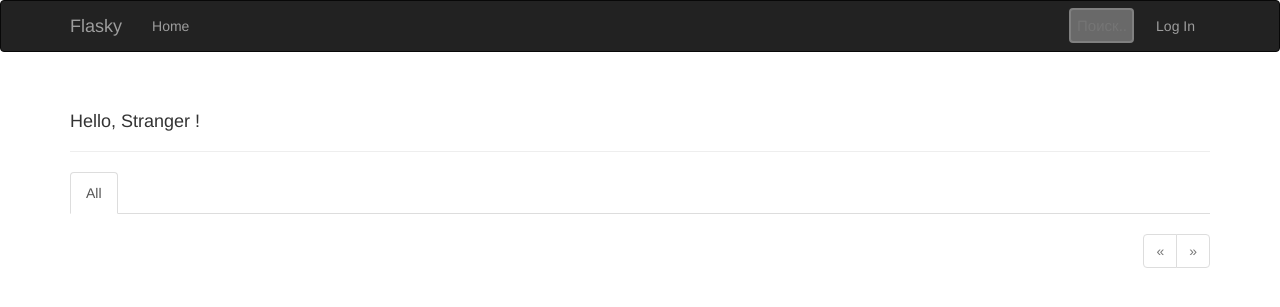
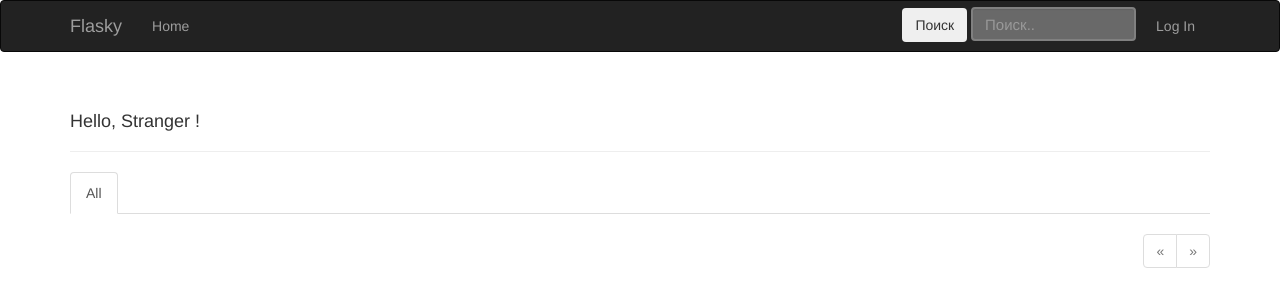
Before and after one commit to andschir/blog-flask, a Flask app: page / in a window 1280 px wide. Shown: the top 307 px of the page. Run offline with Flask 2, Linux system fonts and the light colour scheme; data that the repository does not hold is empty; parts of the project's set-up code (start-up, migrations or seed data) failed here and were passed over; some libraries are stand-ins or nearby versions.

Commit message:
added basic search, show/hide for long posts

```diff
--- a/app/main/forms.py
+++ b/app/main/forms.py
@@ -80,5 +80,5 @@
 
 
 class CommentForm(FlaskForm):
-    body = StringField('Enter your comment', validators=[DataRequired()])
-    submit = SubmitField('Submit')
+    body = StringField('Введите ваш комментарий', validators=[DataRequired()])
+    submit = SubmitField('Отправить')
--- a/app/main/views.py
+++ b/app/main/views.py
@@ -28,6 +28,24 @@
     posts = pagination.items
     return render_template('index.html', posts=posts,
                            show_followed=show_followed, pagination=pagination)
+
+
+@main.route('/search')
+def search():
+    page = request.args.get('page', 1, type=int)
+    search = request.args.get('q')
+    if search:
+        query = Post.query.filter_by(status=Post.STATUS_PUBLIC)\
+            .filter(Post.body.contains(search) |
+                    Post.title.contains(search))
+        pagination = query.order_by(Post.timestamp.desc()).paginate(
+            page, per_page=current_app.config['FLASKY_POSTS_PER_PAGE'],
+            error_out=False)
+        posts = pagination.items
+        if len(posts) > -1:
+            posts_count = len(posts)
+    return render_template('search.html', posts=posts, posts_count=posts_count,
+                           pagination=pagination)
 
 
 @main.route('/create', methods=['GET', 'POST'])
--- /dev/null
+++ b/app/static/scripts/add_showhide.js
@@ -0,0 +1,13 @@
+function check() {
+    var em = parseFloat(getComputedStyle($(".post-body div").parent()[0]).fontSize);
+    var divheight = $(".post-body div").children().parent()[0].clientHeight/em;
+    var divs = document.querySelectorAll('div.post-body-realsize');
+    var showhides = document.querySelectorAll('div.showhide');
+
+    divs.forEach(function(div, divnumber) {
+        if (div.clientHeight/em > divheight) {
+            showhides[divnumber].children[0].text = 'Показать полностью';
+        }
+    });
+}
+document.addEventListener("DOMContentLoaded", check);
--- a/app/static/showhide.js
+++ b/app/static/scripts/showhide.js
@@ -6,7 +6,7 @@
     var linkText = $this.text().toUpperCase();
 
     if (parent.clientHeight < content.clientHeight) {
-        parent.style.height = content.clientHeight + "px";
+        parent.style.height = content.clientHeight + 10 + "px";
         linkText = "Скрыть";
     } else {
         parent.style.height = '5em';
--- a/app/static/styles.css
+++ b/app/static/styles/styles.css
@@ -125,27 +125,26 @@
 
 /* Search */
 .search-container {
-/* top right bottom left */
-margin: 7px 7px 0px 0px;;
+    /* top right bottom left */
+    margin: 6px 5px 0px 0px;
+}
+.search-container button {
+    /* top right bottom left */
+    margin: 0px 0px 2px 0px;
 }
 input[type=search] {
-  display:block;
-  margin: 0 0 0 auto;
-  width: 65px;
-  height: 35px;
+  display:inline;
+  width: 165px;
   box-sizing: border-box;
   border: 2px solid grey;
   border-radius: 4px;
   font-size: 15px;
   color: white;
   background-color: #696969;
-  padding: 0px 0px 0px 6px;
   -webkit-transition: width 0.4s ease-in-out;
   transition: width 0.4s ease-in-out;
 }
-input[type=search]:focus {
-  width: 100%;
-}
+
 .post-button:hover {
     background-color: #808080 !important;
     color: #FFFFFF !important;
@@ -163,9 +162,7 @@
   -o-transition: height .5s;
   -webkit-transition: height .5s;
   transition: height .5s;
-
   overflow: hidden;
   line-height: 1em;
-
   height: 5em;
 }
--- a/app/templates/_posts.html
+++ b/app/templates/_posts.html
@@ -1,3 +1,4 @@
+<script src="/static/scripts/showhide.js"></script>
 <ul class="posts">
     {% for post in posts %}
     <li class="post">
@@ -25,7 +26,7 @@
             <div class="post-body ck-content ">
                 {% if showhide == 'hide' %}
                     <div class='post-body-sizer'>
-                        <div>
+                        <div class='post-body-realsize'>
                             {% if post.body_html %}
                                 {{ (post.body_html | safe) }}
                             {% else %}
@@ -33,7 +34,7 @@
                             {% endif %}
                         </div>
                     </div>
-                    <div class="showhide"><a href="#">Показать полностью</a></div>
+                    <div class="showhide"><a href="#"></a></div>
                 {% elif showhide == 'show' %}
                     {% if post.body_html %}
                         {{ (post.body_html | safe) }}
@@ -104,4 +105,5 @@
         </div>
     </li>
     {% endfor %}
+    <script src="/static/scripts/add_showhide.js"></script>
 </ul>
--- a/app/templates/base.html
+++ b/app/templates/base.html
@@ -6,10 +6,9 @@
 {{ super() }}
 <link rel="shortcut icon" href="{{ url_for('static', filename='favicon.ico') }}" type="image/x-icon">
 <link rel="icon" href="{{ url_for('static', filename='favicon.ico') }}" type="image/x-icon">
-<link rel="stylesheet" type="text/css" href="{{ url_for('static', filename='styles.css') }}">
-<link rel="stylesheet" type="text/css" href="{{ url_for('static', filename='content-styles.css') }}">
+<link rel="stylesheet" type="text/css" href="{{ url_for('static', filename='styles/styles.css') }}">
+<link rel="stylesheet" type="text/css" href="{{ url_for('static', filename='styles/content-styles.css') }}">
 <script src="https://ajax.googleapis.com/ajax/libs/jquery/3.5.1/jquery.min.js"></script>
-<script src="/static/showhide.js"></script>
 {% endblock %}
 
 {% block navbar %}
@@ -32,16 +31,20 @@
                 {% endif %}
             </ul>
             <ul class="nav navbar-nav navbar-right">
-                <li class="search-container">
-                    <form>
-                        <input type="search" name="search" placeholder="Поиск..">
-                    </form>
+                <li>
+                     <div class="search-container">
+                         <form method="GET" action="{{ url_for('main.search') }}">
+                             <button type="submit" class="btn">Поиск</button>
+                             <input class="form-control" required type="search" name="q" placeholder="Поиск.."
+                                    value="{{ request.args.get('q', '') }}">
+                         </form>
+                    </div>
                 </li>
                 {% if current_user.can(Permission.MODERATE) %}
                 <li class="dropdown">
                     <a href="#" class="dropdown-toggle" data-toggle="dropdown">
                             Tools <b class="caret"></b>
-                        </a>
+                    </a>
                     <ul class="dropdown-menu">
                         {% if current_user.can(Permission.MODERATE) %}
                         <li><a href="{{ url_for('main.moderate') }}">Moderate Comments</a></li>
--- a/flasky.py
+++ b/flasky.py
@@ -34,6 +34,3 @@
 
     # create or update user roles
     Role.insert_roles()
-
-    # ensure all users are following themselves
-    User.add_self_follows()
```
Also changed, not shown: app/templates/_cke_config.html (+2 -6 lines), app/templates/post.html (+10 -1 lines), app/templates/search.html (added, +26 -0 lines), app/static/styles/content-styles.css (renamed from app/static/content-styles.css).
